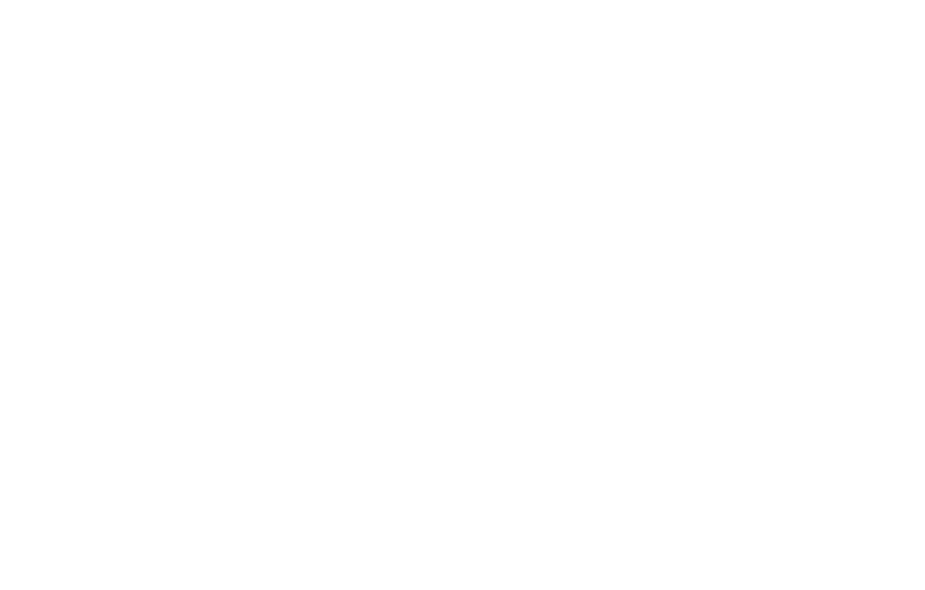
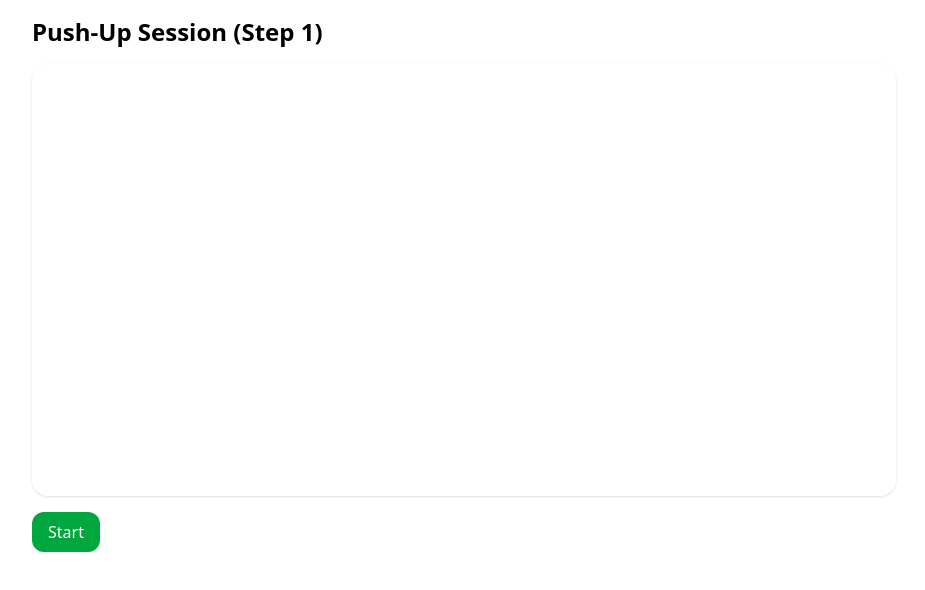
Before and after one commit to seannishanthan/pushup-tracker, a React (Vite) app in the folder frontend/: page /session in a window 1280 px wide. Before the commit this address had no page. Shown: the top 590 px of the page, without its empty margins (176-1101 px from the left). Built offline with nearby package versions, Linux system fonts and the light colour scheme; sample sign-in values are in the browser's storage.

Commit message:
Installed mediapipe packages to /frontend, added basic Session page with webcam and start and stop buttons, added route for Session page in App.jsx

```diff
--- a/frontend/package.json
+++ b/frontend/package.json
@@ -10,6 +10,9 @@
     "preview": "vite preview"
   },
   "dependencies": {
+    "@mediapipe/camera_utils": "^0.3.1675466862",
+    "@mediapipe/drawing_utils": "^0.3.1675466124",
+    "@mediapipe/pose": "^0.5.1675469404",
     "axios": "^1.11.0",
     "react": "^19.1.0",
     "react-dom": "^19.1.0",
--- a/frontend/src/App.jsx
+++ b/frontend/src/App.jsx
@@ -3,6 +3,7 @@ import { useAuthManager } from './hooks/useAuthManager'
 import Login from './pages/Login.jsx'
 import Register from './pages/Register.jsx'
 import Dashboard from './pages/Dashboard.jsx'
+import Session from './pages/Session.jsx'
 
 function AppContent() {
   useAuthManager(); // This handles all navigation logic
@@ -15,6 +16,12 @@ function AppContent() {
         path="/"
         element={
             <Dashboard />
+        }
+      />
+      <Route
+        path="/session"
+        element={
+            <Session />
         }
       />
     </Routes>
--- a/frontend/src/hooks/useAuthManager.js
+++ b/frontend/src/hooks/useAuthManager.js
@@ -34,8 +34,8 @@ export function useAuthManager() {
             return;
         }
 
-        // If user is on dashboard but not authenticated, replace history with login
-        if (location.pathname === '/' && !authenticated) {
+        // If user is on protected routes (dashboard or pushup session) and not authenticated, replace history with login
+        if ((location.pathname === '/' || location.pathname === '/session') && !authenticated) {
             localStorage.removeItem('token');
             window.history.replaceState(null, '', '/login');
             window.location.replace('/login');
--- a/frontend/src/pages/Session.jsx
+++ b/frontend/src/pages/Session.jsx
@@ -0,0 +1,67 @@
+import {use, useEffect, useRef, useState} from 'react';
+import {Pose} from '@mediapipe/pose';
+import {Camera} from '@mediapipe/camera_utils';
+import * as drawing from '@mediapipe/drawing_utils';
+
+function Session() {
+
+    const videoRef = useRef(null);
+    const [status, setStatus] = useState('idle');
+
+    const start = async () => {
+        try {
+            // Get access to user's camera
+            const stream = await navigator.mediaDevices.getUserMedia({
+                video: {width: 1280, height: 720, facingMode: 'user'},
+                audio: false
+            });
+
+            // Connect user's webcam stream to video element
+            if (videoRef.current) {
+                videoRef.current.srcObject = stream;
+            }
+            setStatus('running');
+
+        } catch (error) {
+            console.error(error);
+        }
+    };
+
+    const stop = () => {
+        const stream = videoRef.current?.srcObject;
+        if (stream) {
+            // Stop all tracks of the stream and clear source object
+            stream.getTracks().forEach((t) => t.stop());
+            videoRef.current.srcObject = null;
+        }
+
+        setStatus('stopped');
+    }
+
+
+
+    return (
+        <div className="mx-auto max-w-4xl p-4">
+            <h1 className="text-2xl font-bold mb-4">Push‑Up Session (Step 1)</h1>
+
+            <div className="rounded-2xl overflow-hidden shadow">
+                <video ref={videoRef} className="w-full h-auto" autoPlay playsInline muted />
+            </div>
+
+            <div className="flex gap-2 mt-4">
+                {status !== "running" ? (
+                <button onClick={start} className="px-4 py-2 rounded-xl bg-green-600 text-white">
+                    Start
+                </button>
+                ) : (
+                <button onClick={stop} className="px-4 py-2 rounded-xl bg-red-600 text-white">
+                    Stop
+                </button>
+                )}
+            </div>
+        </div>
+    );
+
+}
+
+export default Session
```
Also changed, not shown: 1 other file (tests, documents, lock files or other folders).
